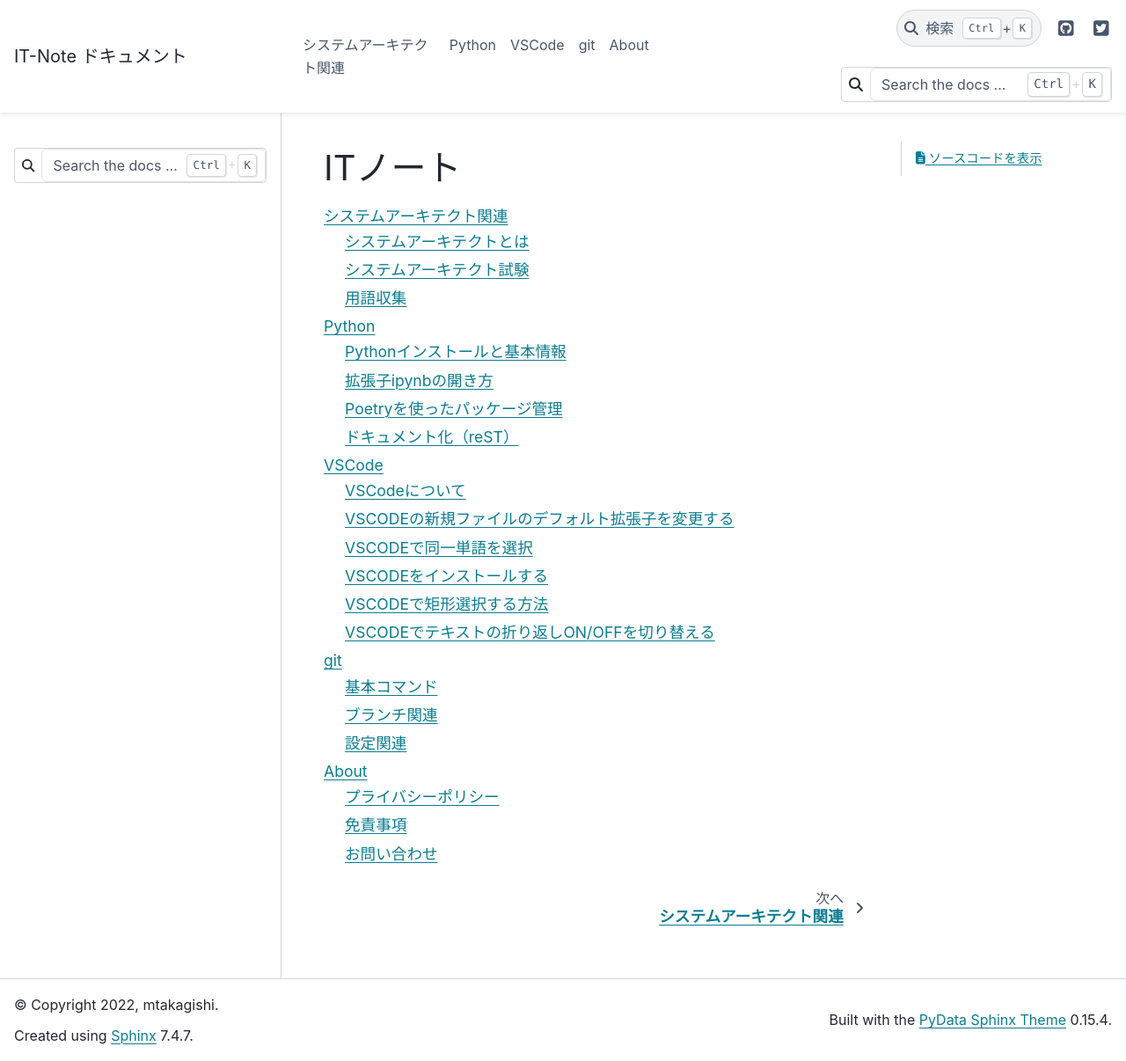
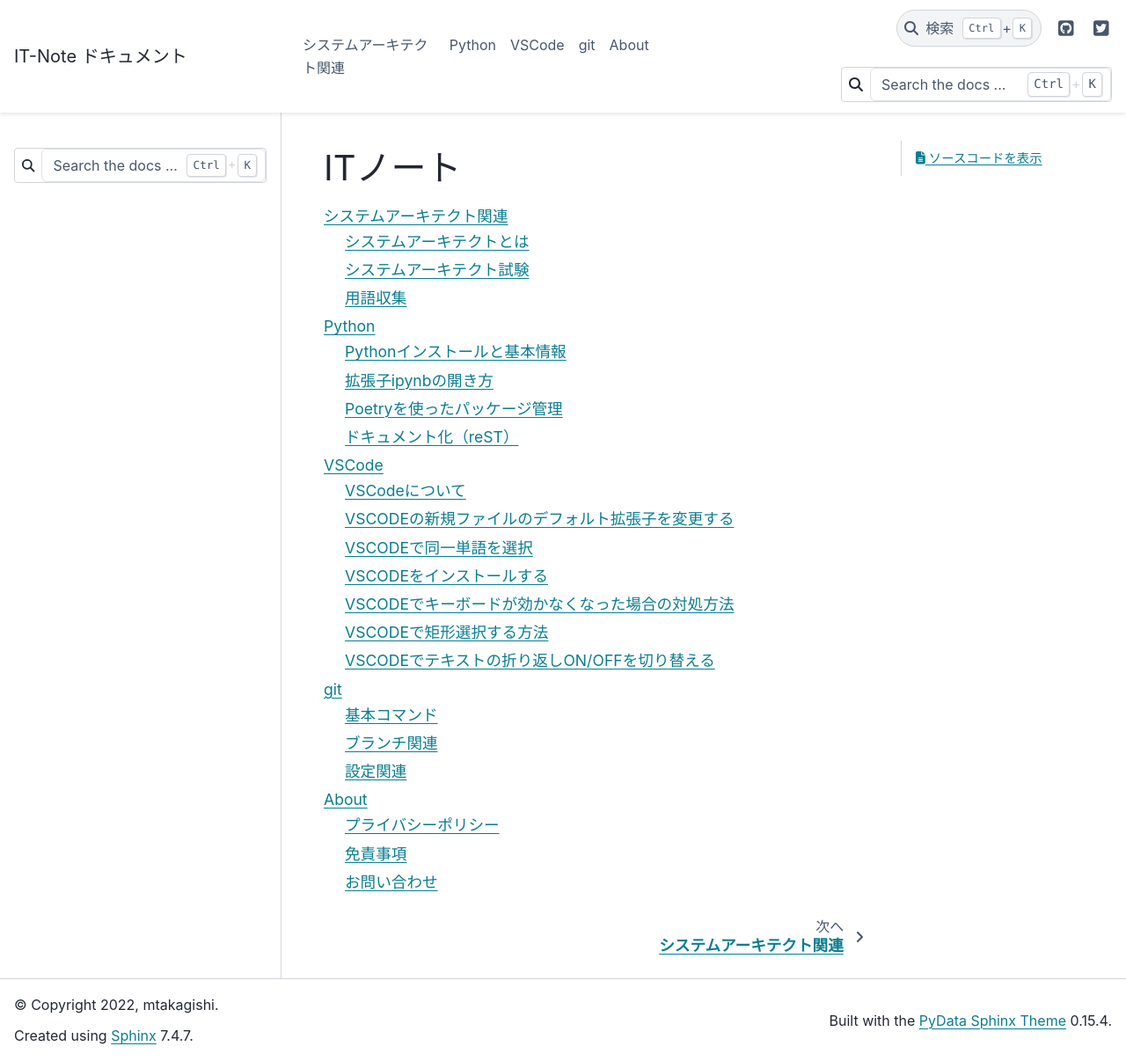
Before and after one commit to mtakagishi/note, a Sphinx documentation site: the page built from docs/index.rst, in a window 1280 px wide and 1206 px high. Shown: the whole window at 88% size. Built offline with Sphinx 7.4.7 and the PyData theme 0.15.4, drawn with Linux system fonts in a browser that asks for light colours.

Commit message:
onEnterKeyの記述を追加

```diff
--- a/docs/python/poetry.rst
+++ b/docs/python/poetry.rst
@@ -135,5 +135,8 @@
   | > pip install cleo tomlkit poetry.core requests cachecontrol cachy html5lib pkginfo virtualenv lockfile
   | https://github.com/python-poetry/poetry/issues/553
 
+1.1.13(2022/3/7)
+-------------------------------------------------------
+不調のため再インストール
 
 .. |date| date::
--- /dev/null
+++ b/docs/vscode/onEnterKey.rst
@@ -0,0 +1,17 @@
+VSCODEでキーボードが効かなくなった場合の対処方法
+=======================================================================
+
+VSCODEに以下のようなエラー::
+
+  command 'restructuredtext.editor.listEditing.onEnterKey' not found
+
+そして、エンターキーなどが効かなくなる症状
+
+解決
+--------
+:kbd:`Ctrl` + :kbd:`Enter`
+
+というおまじないで動いた。
+
+.. rubric:: 参考URL
+https://github.com/vscode-restructuredtext/vscode-restructuredtext/issues/314
```
